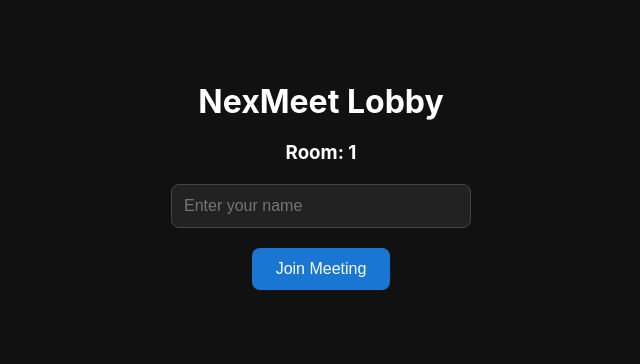
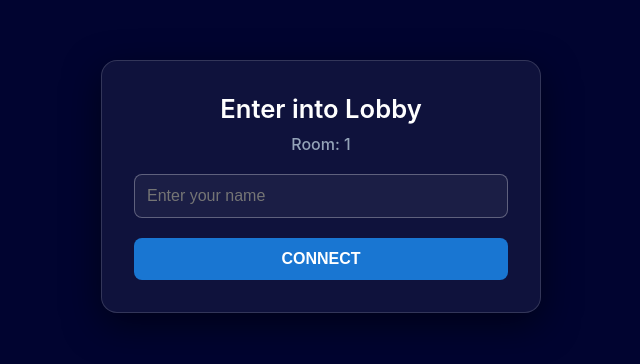
Before and after one commit to Gowtham7521/NexMeet, a React (Vite) app in the folder FRONTEND/: page /livekit/1 in a window 1280 px wide. Shown: the part 214-578 px from the top of the page, without its empty margins (319-959 px from the left). Built offline with nearby package versions, Linux system fonts and the light colour scheme; no server answers.

Commit message:
Make Navy Blue centered card Lobby uniform across all meeting components

```diff
--- a/FRONTEND/src/pages/LiveMeeting.jsx
+++ b/FRONTEND/src/pages/LiveMeeting.jsx
@@ -8,6 +8,7 @@ import {
   RoomAudioRenderer,
 } from "@livekit/components-react";
 
+import styles from "../styles/videoComponent.module.css";
 import server from "../environment";
 
 export default function LiveMeeting() {
@@ -72,7 +73,6 @@ export default function LiveMeeting() {
     } else if (reason) {
       setRoomError(`Disconnected: ${reason}`);
     }
-    // Only navigate on explicit disconnect, not error
     if (reason?.reason !== "error") {
       navigate("/");
     }
@@ -80,19 +80,9 @@ export default function LiveMeeting() {
 
   if (!token) {
     return (
-      <div
-        style={{
-          display: "flex",
-          justifyContent: "center",
-          alignItems: "center",
-          height: "100vh",
-          flexDirection: "column",
-          gap: 20,
-          background: "#111",
-          color: "white",
-        }}
-      >
-        <h1>NexMeet Lobby</h1>
+      <div className={styles.lobbyContainer}>
+        <div className={styles.lobbyCard}>
+          <h2>Enter into Lobby</h2>
           <h3>Room: {url}</h3>
 
           <input
@@ -100,24 +90,27 @@ export default function LiveMeeting() {
             placeholder="Enter your name"
             onChange={(e) => setName(e.target.value)}
             style={{
-            width: 300,
+              width: "100%",
               padding: 12,
               borderRadius: 8,
               fontSize: 16,
-            border: "1px solid #444",
-            background: "#222",
+              border: "1px solid rgba(255,255,255,0.3)",
+              background: "rgba(255,255,255,0.05)",
               color: "white",
+              boxSizing: "border-box",
             }}
             onKeyPress={(e) => e.key === "Enter" && joinMeeting()}
           />
 
           <button
             onClick={joinMeeting}
-          disabled={loading}
+            disabled={loading || !name.trim()}
             style={{
-            padding: "12px 24px",
+              width: "100%",
+              padding: "12px",
               cursor: "pointer",
               fontSize: 16,
+              fontWeight: "bold",
               background: loading ? "#555" : "#1976d2",
               color: "white",
               border: "none",
@@ -125,7 +118,7 @@ export default function LiveMeeting() {
               transition: "background 0.3s",
             }}
           >
-          {loading ? "Joining..." : "Join Meeting"}
+            {loading ? "JOINING..." : "CONNECT"}
           </button>
 
           {error && <p style={{ color: "#ff6b6b" }}>{error}</p>}
@@ -149,6 +142,7 @@ export default function LiveMeeting() {
               </button>
             </div>
           )}
+        </div>
       </div>
     );
   }
--- a/FRONTEND/src/pages/VideoMeet.jsx
+++ b/FRONTEND/src/pages/VideoMeet.jsx
@@ -492,12 +492,33 @@ let getUserMedia = () => {
                             variant="outlined"
                             fullWidth
                             sx={{
-                                '& .MuiOutlinedInput-root': { color: 'white', '& fieldset': { borderColor: 'rgba(255,255,255,0.3)' } },
+                                '& .MuiOutlinedInput-root': {
+                                    color: 'white',
+                                    borderRadius: '8px',
+                                    '& fieldset': { borderColor: 'rgba(255,255,255,0.3)' },
+                                    '&:hover fieldset': { borderColor: '#1976d2' },
+                                    '&.Mui-focused fieldset': { borderColor: '#1976d2' },
+                                },
                                 '& .MuiInputLabel-root': { color: '#94a3b8' }
                             }}
                         />
-                        <Button variant="contained" onClick={connect} disabled={!username.trim()} fullWidth>
-                            Connect
+                        <Button
+                            variant="contained"
+                            onClick={connect}
+                            disabled={!username.trim()}
+                            fullWidth
+                            sx={{
+                                height: '44px',
+                                borderRadius: '8px',
+                                fontWeight: 'bold',
+                                fontSize: '15px',
+                                backgroundColor: '#1976d2',
+                                color: '#ffffff',
+                                '&:hover': { backgroundColor: '#1565c0' },
+                                '&.Mui-disabled': { backgroundColor: 'rgba(255,255,255,0.12)', color: 'rgba(255,255,255,0.3)' }
+                            }}
+                        >
+                            CONNECT
                         </Button>
                         <div className={styles.lobbyVideoPreview}>
                             <video ref={localVideoref} autoPlay muted playsInline></video>
--- a/FRONTEND/src/styles/videoComponent.module.css
+++ b/FRONTEND/src/styles/videoComponent.module.css
@@ -1,4 +1,4 @@
-/* Original Theme Restored & Layout Fixed */
+/* Uniform Navy Blue Theme & Layout */
 .meetVideoContainer {
     position: relative;
     width: 100vw;
@@ -9,7 +9,7 @@
     color: white;
 }
 
-/* Lobby Styling matching the original theme */
+/* Uniform Navy Blue Lobby Styling */
 .lobbyContainer {
     width: 100vw;
     height: 100vh;
@@ -22,7 +22,7 @@
 }
 
 .lobbyCard {
-    background: rgba(255, 255, 255, 0.05);
+    background: rgba(255, 255, 255, 0.06);
     border: 1px solid rgba(255, 255, 255, 0.15);
     border-radius: 16px;
     padding: 32px;
@@ -33,33 +33,36 @@
     max-width: 440px;
     width: 90%;
     text-align: center;
+    box-shadow: 0 12px 36px rgba(0, 0, 0, 0.5);
 }
 
 .lobbyCard h2 {
     font-size: 1.6rem;
     font-weight: 600;
     margin: 0;
+    color: #ffffff;
+}
+
+.lobbyCard h3 {
+    font-size: 1rem;
+    font-weight: 500;
+    color: #94a3b8;
+    margin: -10px 0 0 0;
 }
 
 .lobbyVideoPreview {
     width: 100%;
-    height: 220px;
+    height: 230px;
     border-radius: 12px;
     overflow: hidden;
     background: #000;
+    border: 1px solid rgba(255, 255, 255, 0.1);
 }
 
 .lobbyVideoPreview video {
     width: 100%;
     height: 100%;
     object-fit: cover;
-}
-
-.lobbyInputContainer {
-    width: 100%;
-    display: flex;
-    flex-direction: column;
-    gap: 16px;
 }
 
 /* Main Video Area */
```
Lines whose indentation alone changed are shown as unchanged.
